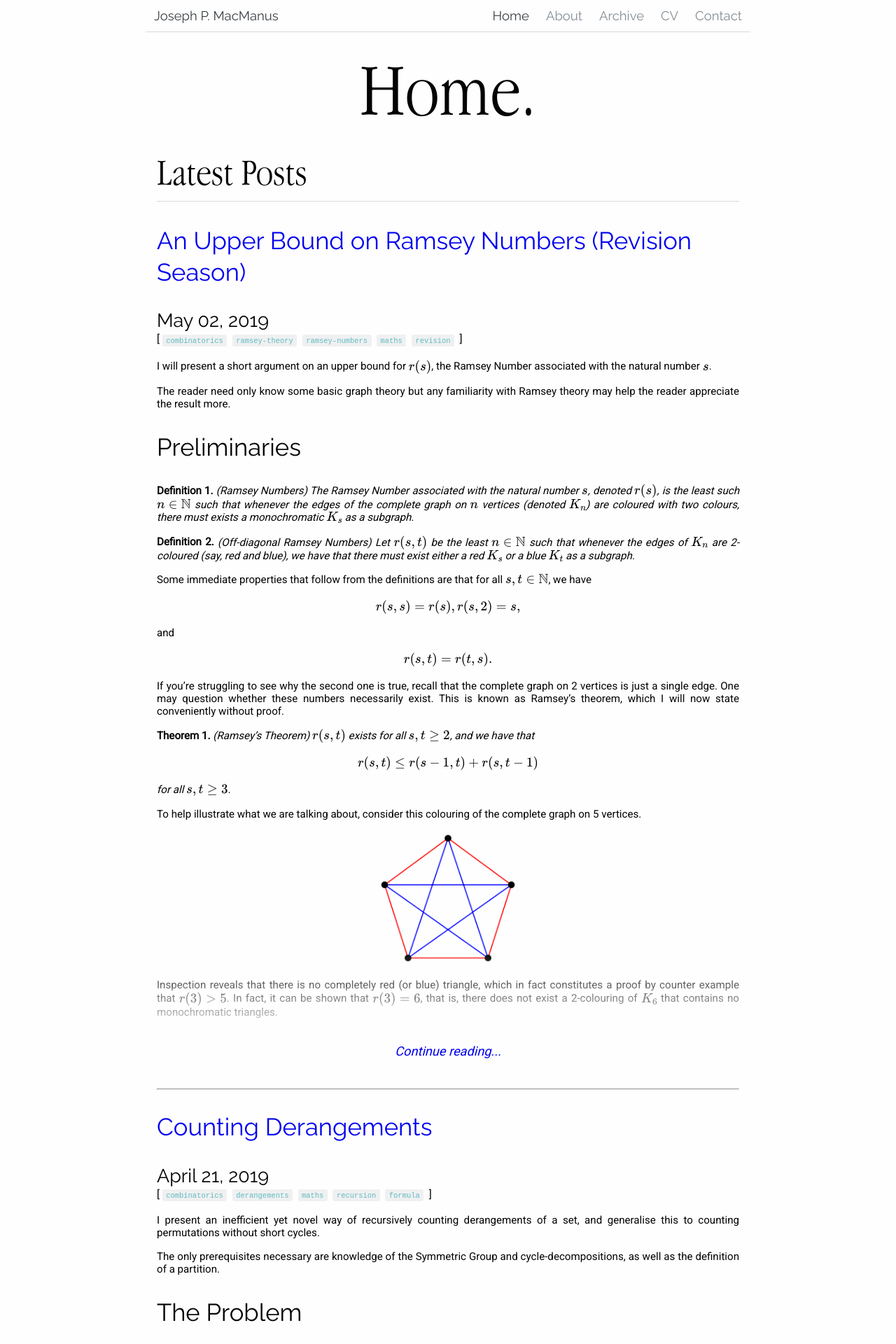
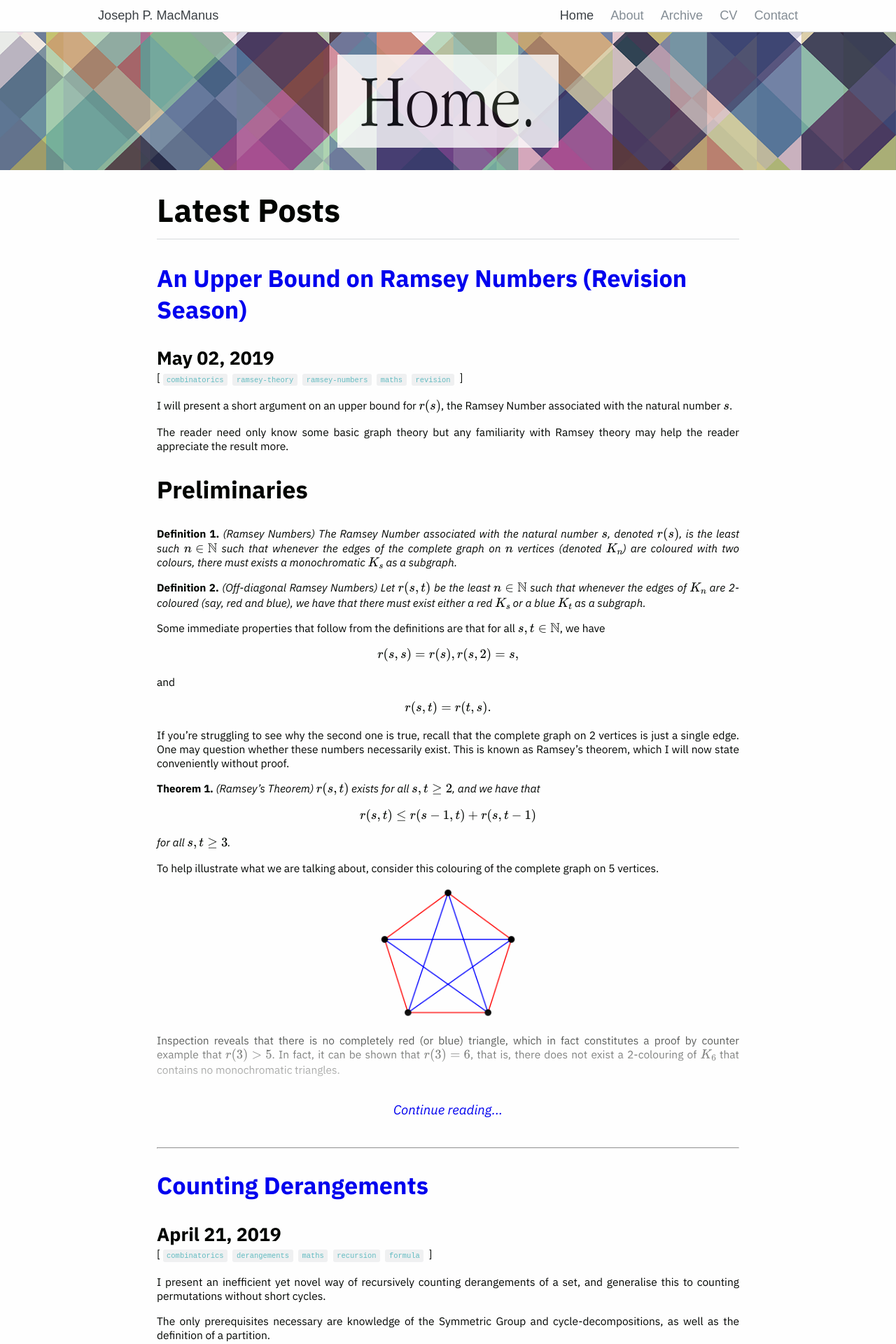
Before and after one commit to tiepdotme/jpmacmanus.me, a Jekyll site: the page built from index.html, in a window 1280 px wide. Shown: the top 1920 px of the page at 70% size. Built offline with Jekyll 4.4.1, drawn with Linux system fonts in a browser that asks for light colours; formulas are drawn with MathJax 3.

Commit message:
added a new jazzy banner image and changed the main fonts

```diff
--- a/_includes/head.html
+++ b/_includes/head.html
@@ -4,9 +4,10 @@
   {% feed_meta %}
   <title>{{ page.title }} - Joseph P. MacManus</title>
   <link rel="stylesheet" href="/assets/css/styles.css">
-  <link href="https://fonts.googleapis.com/css?family=Raleway|Roboto" rel="stylesheet">
+  <!-- <link href="https://fonts.googleapis.com/css?family=Raleway|Roboto" rel="stylesheet"> -->
   <link rel="shortcut icon" type="image/x-icon" href="/favicon.ico?"/>
 
+  <link href="https://fonts.googleapis.com/css?family=IBM+Plex+Sans:100,100i,400,400i,700,700i|IBM+Plex+Serif:400,400i" rel="stylesheet">
   <script type="text/javascript" async
     src="https://cdnjs.cloudflare.com/ajax/libs/mathjax/2.7.5/latest.js?config=TeX-MML-AM_CHTML">
   </script>
--- a/_layouts/default.html
+++ b/_layouts/default.html
@@ -7,13 +7,19 @@
     <!-- <div class="banner fadein" style="background-image: url('{{ page.banner }}')">
       <div  class="bannergradient"></div>
     </div> -->
+    {% include navigation.html %}
+    <div id="banner-cnt">
+      <div id="trans-cnt">
+        <h1 class="pagetitle">{{ page.title }}.</h1>
+      </div>
+    </div>
     <div class="mainContainer" >
-      {% include navigation.html %}
+
 
       <!-- {% include sidebar-left.html %} -->
 
+
       <div id="content-cnt" class="fadein">
-        <h1 class="pagetitle">{{ page.title }}.</h1>
         {{ content }}
       </div>
 
--- a/_sass/header.scss
+++ b/_sass/header.scss
@@ -2,7 +2,7 @@
 
 .header {
   border-bottom: 1px solid $border-colour;
-  margin: 0 0 16px 0;
+  margin: 0;
   padding: 0;
   width: 100%;
   vertical-align: middle;
@@ -12,10 +12,12 @@
   // position: fixed;
   // background-color: $jet-black;
   z-index: 999;
+  // position: fixed;
+  background-color: #fefefe;
 }
 
 .linkContainer {
-  width: 100%;
+  width: 80%;
   margin: auto;
 }
 
--- a/_sass/main.scss
+++ b/_sass/main.scss
@@ -17,42 +17,52 @@ body {
   height: auto;
   min-height: 100vh;
   box-sizing: border-box;
-  font-family: 'Roboto', sans-serif;
+  font-family: 'IBM Plex Sans', sans-serif;
   color: $reg-black;
   background-color: #fefefe;
   font-size: 1em;
   // padding-bottom: 120px; /* footer height*/
 }
 
-h2, h3, h4, h5, h6 {
-  font-family: 'Raleway', serif;
-  font-weight: 200;
+h1,h2, h3, h4, h5, h6 {
+  font-family: 'IBM Plex Sans', sans-serif;
+  // font-weight: 200;
 }
 
 h1 {
-  font-size: 2.5em;
-  font-family: 'Apple Garamond', serif;
-  font-weight: lighter;
-
   padding-bottom: 16px;
   border-bottom: 1px solid $border-colour;
 }
 h2 {
-  font-size: 1.75em;
+  // font-size: 1.75em;
 }
 h3 {
-  font-size: 1.25em;
+  // font-size: 1.25em;
 }
 
 h1.pagetitle {
+  font-family: 'Apple Garamond', serif;
+  font-weight: lighter;
+  padding: 0;
+  font-size:6em;
+  border: none;
+  display: inline-block;
+  margin: 16px 32px;
+}
 
+#trans-cnt {
+  background-color: white;
+  opacity: 0.8;
+  filter: alpha(opacity=80); /* For IE8 and earlier */
+  display: inline-block;
+  margin: 32px;
+}
+
+#banner-cnt {
+  width: 100%;
+  margin: 0;
   text-align: center;
-  font-size:96px;
-  margin-top: 16px;
-  margin-bottom: 10px;
-  padding: 0;
-  border: none;
-
+  background: url('/assets/images/geometric.png');
 }
 
 a {
```
Also changed, not shown: assets/images/geometric.png (added).
